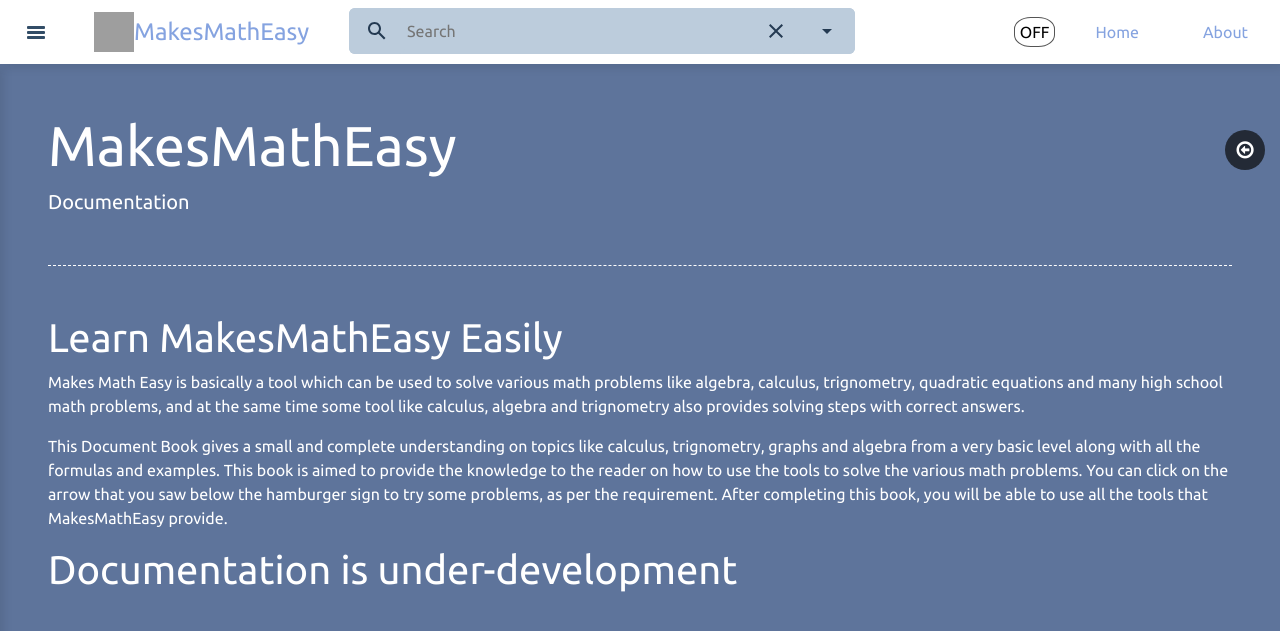
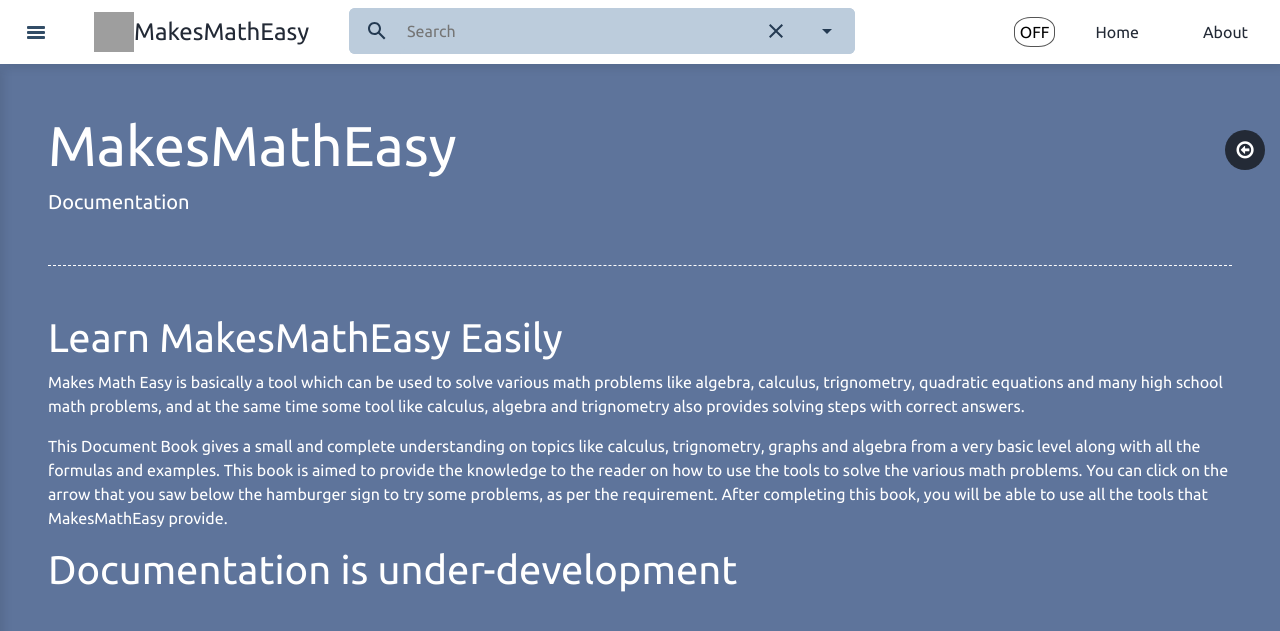
Before and after one commit to makesmatheasy/makesmatheasy-documentation, a Jekyll site: the page built from index.markdown, in a window 1280 px wide. Shown: the top 631 px of the page. Built offline with Jekyll 4.4.1, drawn with Linux system fonts in a browser that asks for light colours; nearby versions of some CDN libraries; grey boxes are pictures that could not be loaded.

Commit message:
visited link Css removed, changed color of links so it's clearly visible now

```diff
--- a/public/css/style.css
+++ b/public/css/style.css
@@ -10,20 +10,23 @@
 }
 
 a:link {
-  color: #85a3e0;
+  color: #232a36;
   background-color: transparent;
   text-decoration: none;
 }
+
+a:active {
+  color: #d6e0f5;
+  background-color: #232a36;
+  text-decoration: underline;
+}
+
 a:hover {
   color: #d6e0f5;
   background-color: transparent;
   text-decoration: underline;
 }
-a:visited {
-  color: #000099;
-  background-color: transparent;
-  text-decoration: none;
-}
+
 .vertical-nav {
   position: fixed;
   min-width: 18.5rem;
```
